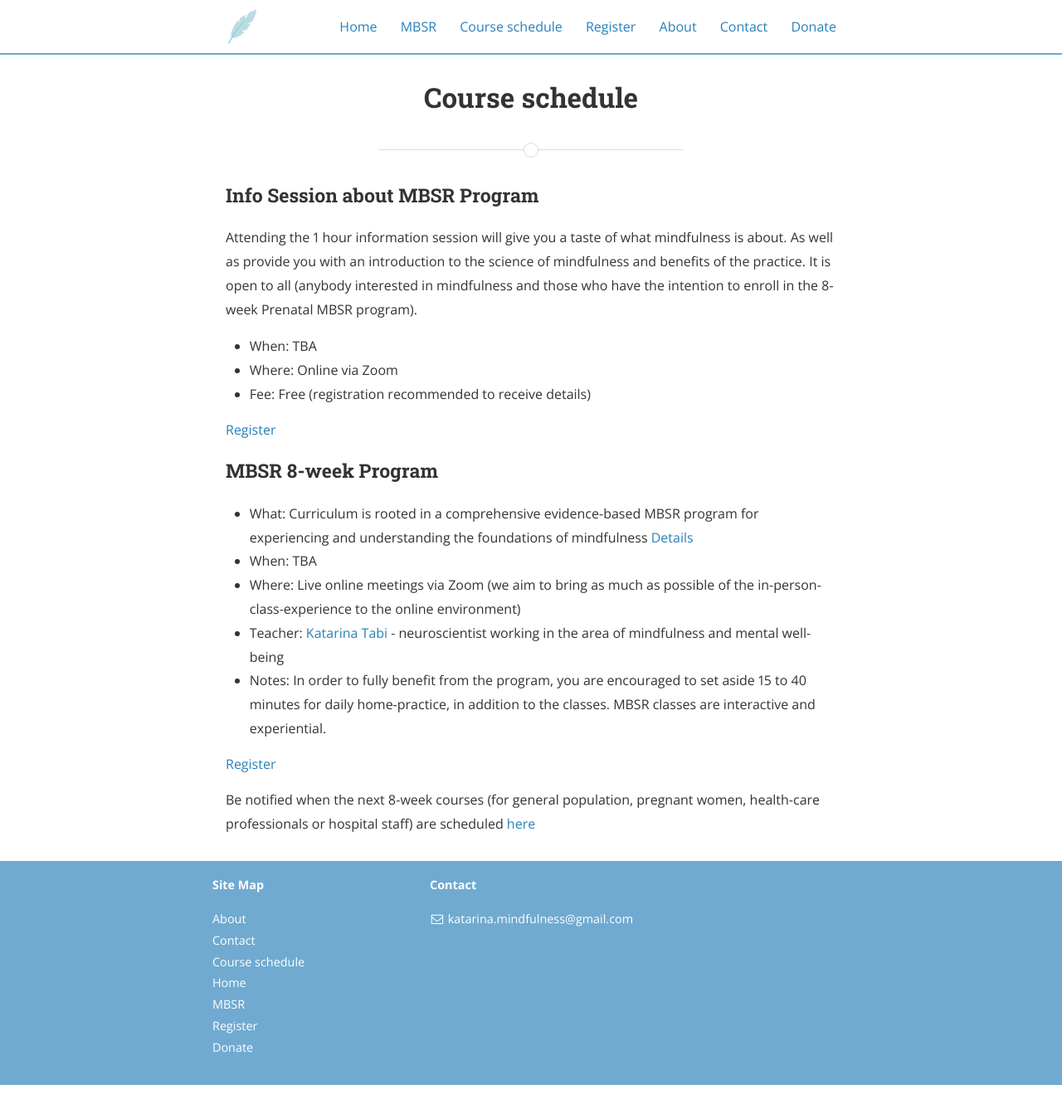
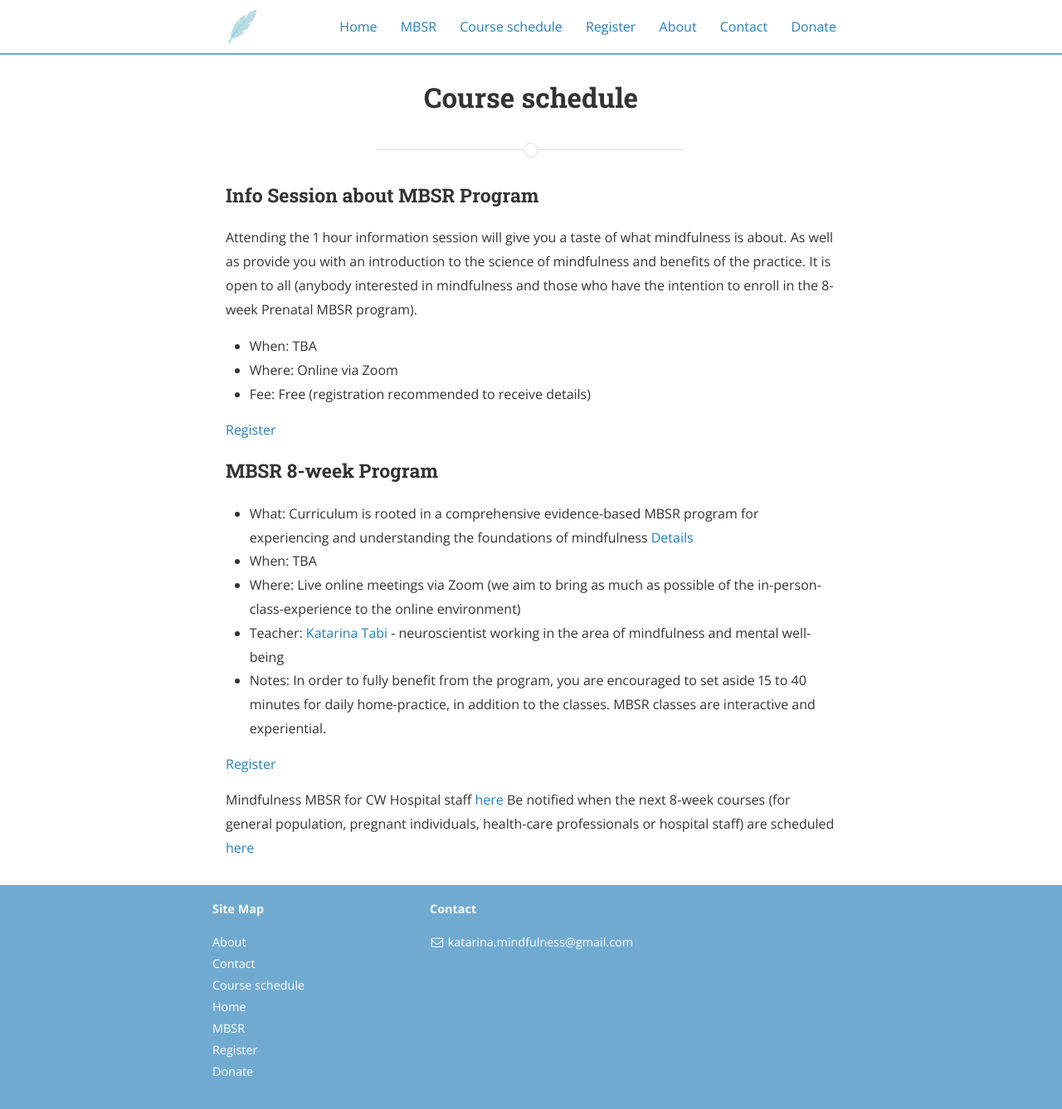
Before and after one commit to mindfulnessone/mindfulnessone.github.io, a Jekyll site: the page built from course-schedule.md, in a window 1280 px wide. Shown: the whole page at 83% size. Built offline with Jekyll 4.4.1, drawn with Linux system fonts in a browser that asks for light colours; nearby versions of some CDN libraries; before the commit the page ends 1308 px from its top, so only the background shows below that.

Commit message:
Update course-schedule.md

```diff
--- a/course-schedule.md
+++ b/course-schedule.md
@@ -28,4 +28,5 @@ Attending the 1 hour information session will give you a taste of what mindfulne
 
 [Register](/register-8week-mbsr/)
 
-Be notified when the next 8-week courses (for general population, pregnant women, health-care professionals or hospital staff) are scheduled [here](/notify/)
+Mindfulness MBSR for CW Hospital staff [here](/hospital-staff/)
+Be notified when the next 8-week courses (for general population, pregnant individuals, health-care professionals or hospital staff) are scheduled [here](/notify/)
```
